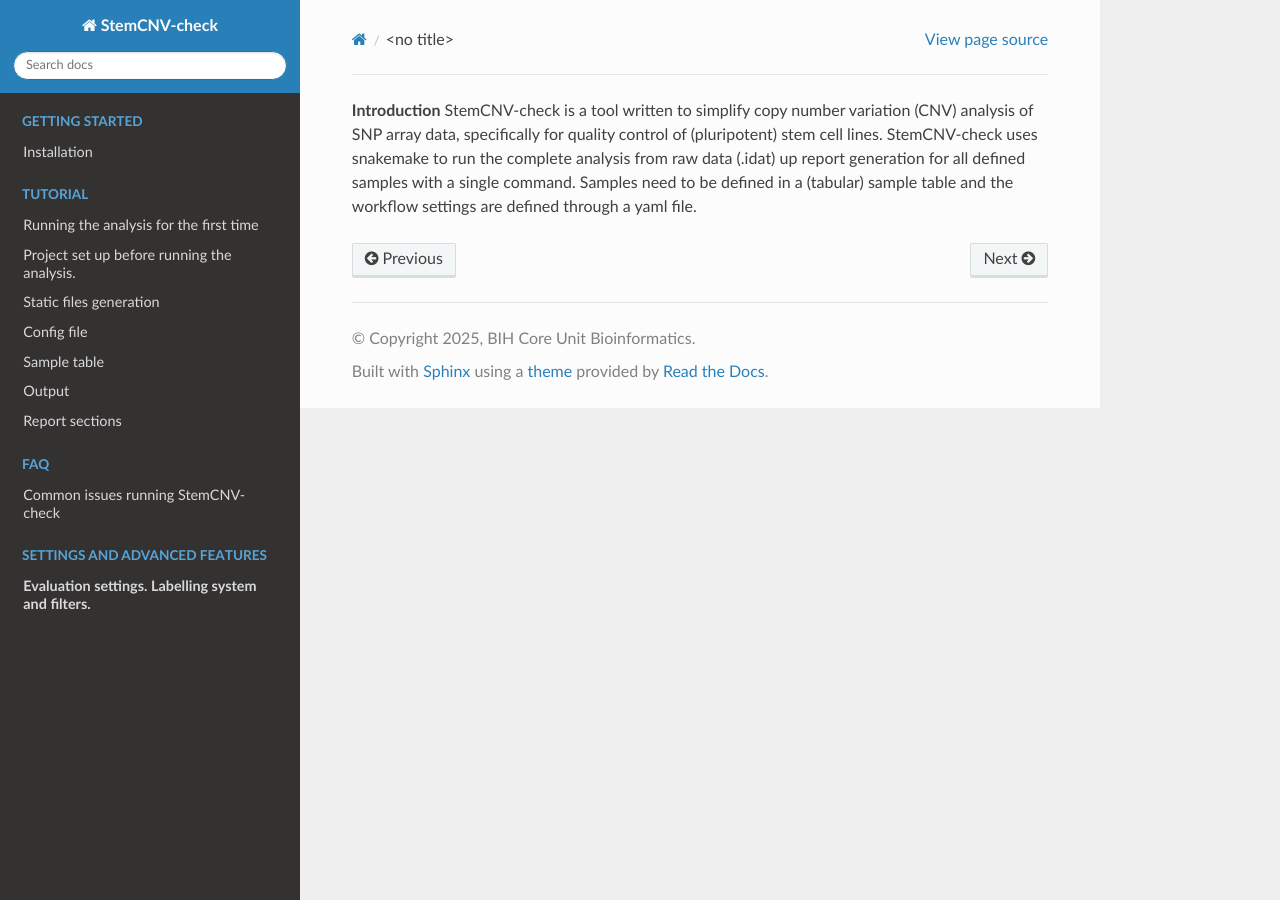
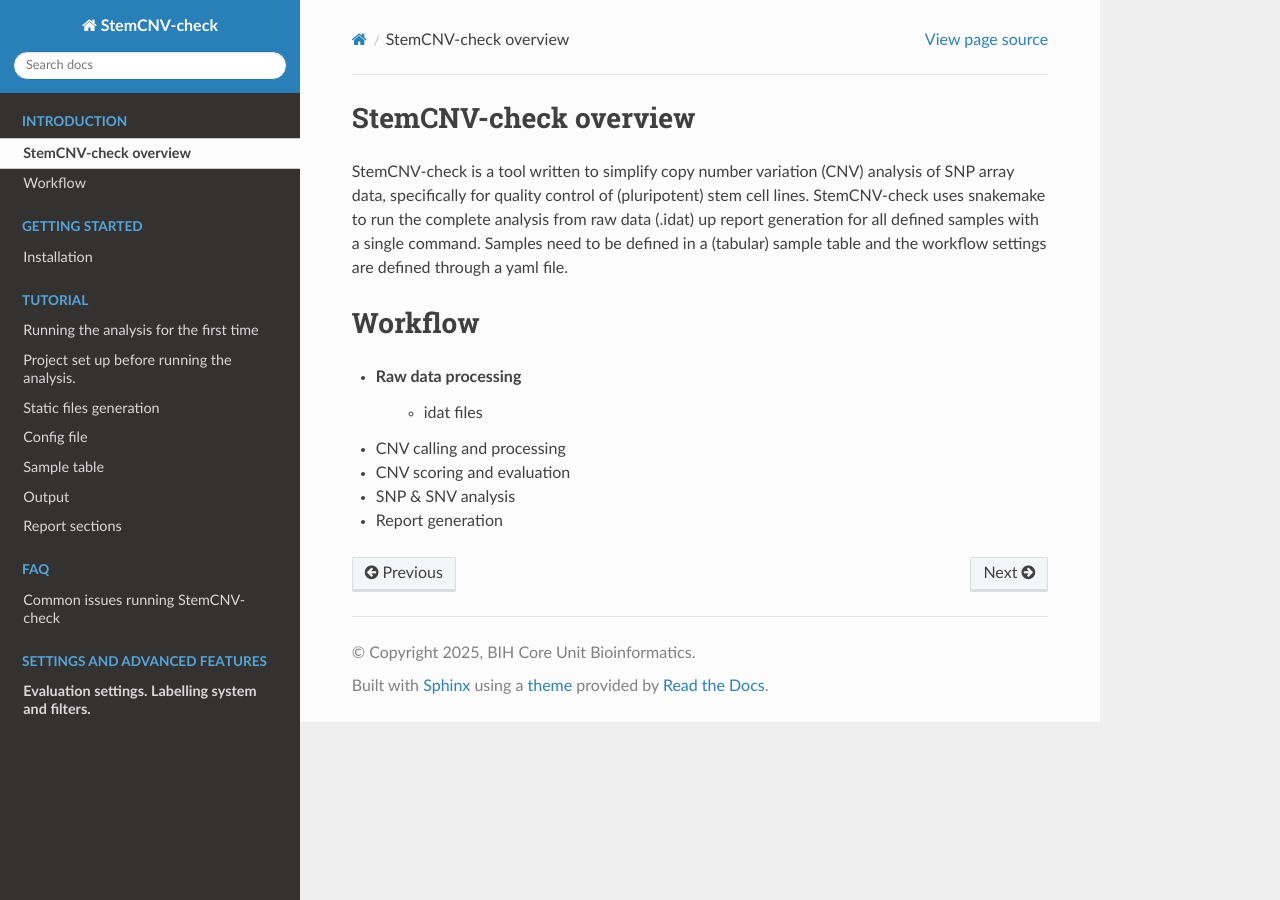
Before and after one commit to bihealth/StemCNV-check, a Sphinx documentation site: the page built from docs/source/introduction.rst, in a window 1280 px wide. Built offline with Sphinx 7.4.7 and the Read the Docs theme 3.1.0, drawn with Linux system fonts in a browser that asks for light colours; pages that are not in the unit, such as notebooks, are missing from menus.

Commit message:
Update introduction.rst

```diff
--- a/docs/source/introduction.rst
+++ b/docs/source/introduction.rst
@@ -1,2 +1,16 @@
-**Introduction**
+StemCNV-check overview
+=============
+
 StemCNV-check is a tool written to simplify copy number variation (CNV) analysis of SNP array data, specifically for quality control of (pluripotent) stem cell lines. StemCNV-check uses snakemake to run the complete analysis from raw data (.idat) up report generation for all defined samples with a single command. Samples need to be defined in a (tabular) sample table and the workflow settings are defined through a yaml file.
+
+
+Workflow
+=============
+
+- Raw data processing
+    * idat files
+
+- CNV calling and processing
+- CNV scoring and evaluation
+- SNP & SNV analysis
+- Report generation
```
